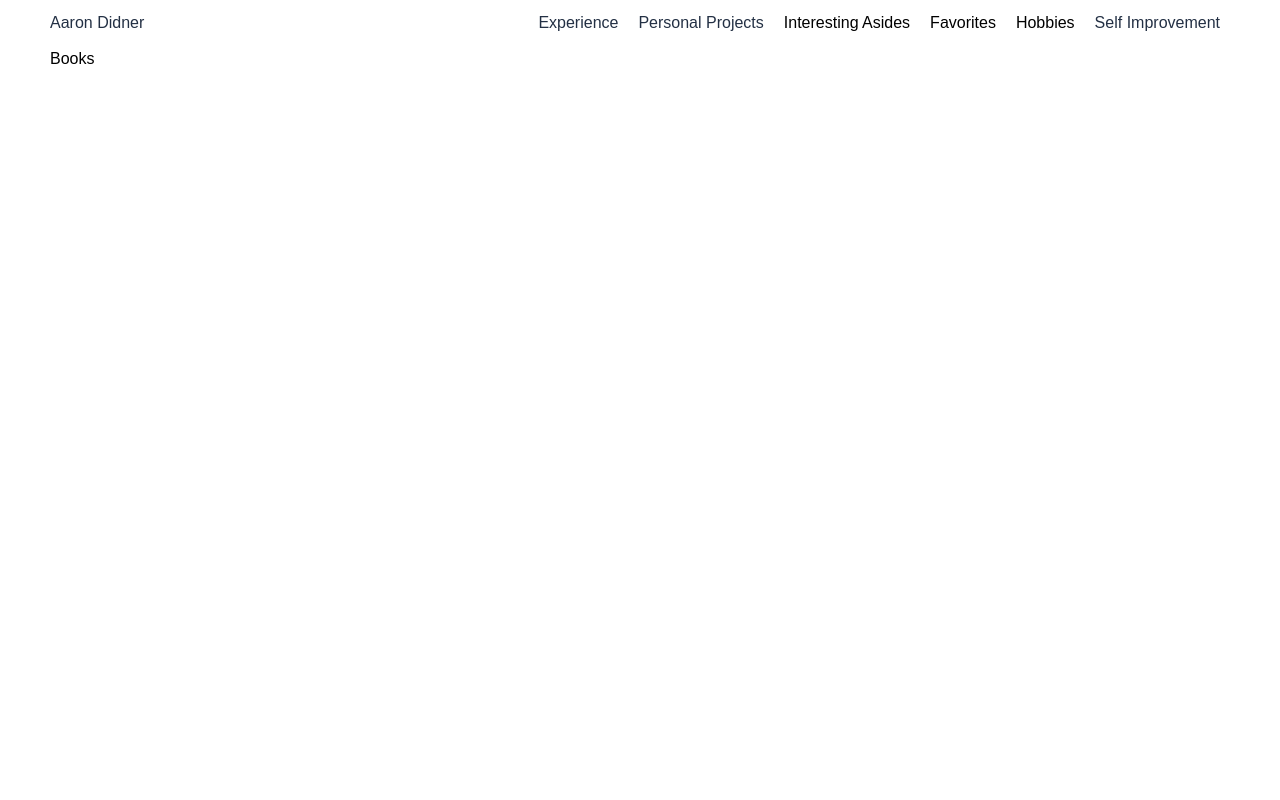
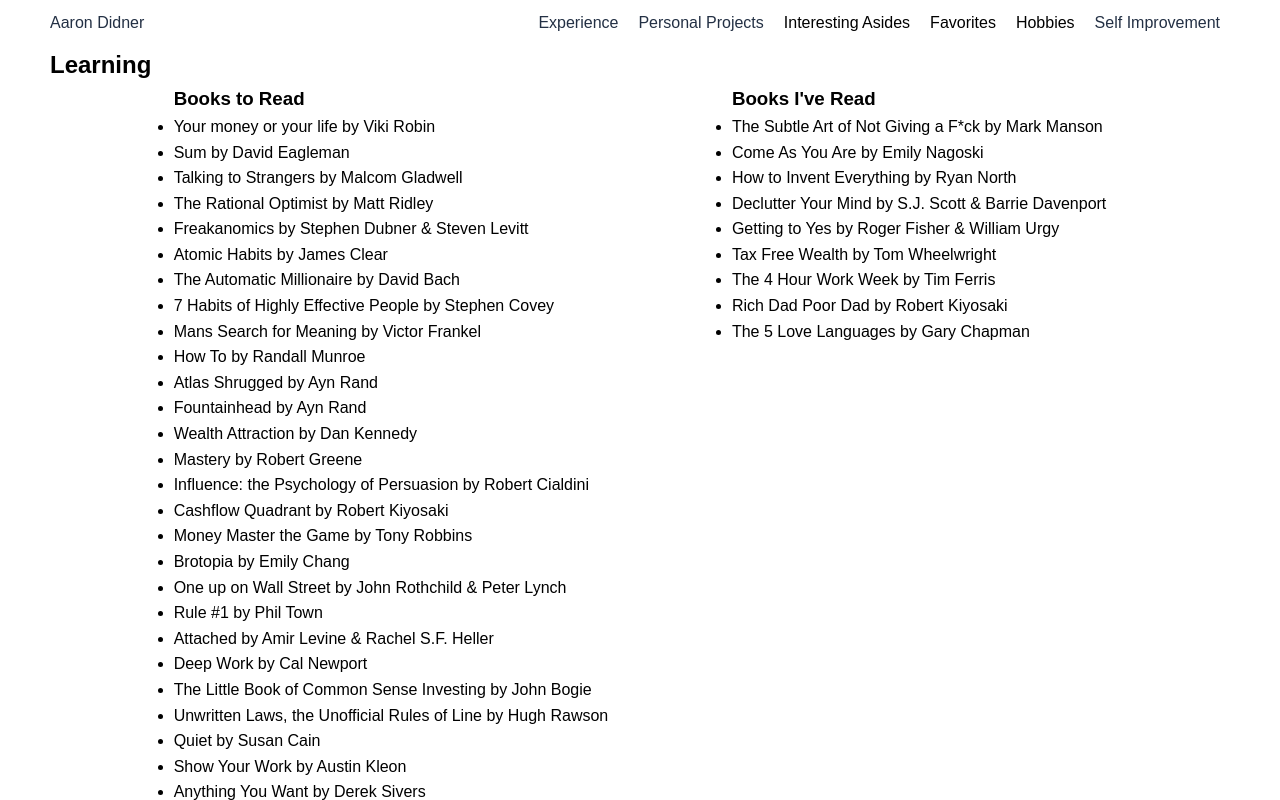
Before and after one commit to adidner/personal-site, a Next.js app: page /hobbies/reading in a window 1280 px wide. Built offline with nearby package versions, Linux system fonts and the light colour scheme.

Commit message:
basic scss and styling

```diff
--- /dev/null
+++ b/src/css.generated/hobbies.css
@@ -0,0 +1,12 @@
+.hobbies-book-column-seperator {
+  display: -webkit-box;
+  display: -ms-flexbox;
+  display: flex;
+  -webkit-box-orient: horizontal;
+  -webkit-box-direction: normal;
+      -ms-flex-direction: row;
+          flex-direction: row;
+  -webkit-box-pack: space-evenly;
+      -ms-flex-pack: space-evenly;
+          justify-content: space-evenly;
+}
--- a/src/pages/_app.tsx
+++ b/src/pages/_app.tsx
@@ -4,6 +4,7 @@
 import "../css.generated/root.css";
 import "../css.generated/professionalexperience.css"
 import "../css.generated/personalprojects.css"
+import "../css.generated/hobbies.css"
 
 
 import type { AppProps } from 'next/app';
--- a/src/pages/favorites/books.tsx
+++ b/src/pages/favorites/books.tsx
@@ -1,5 +1,8 @@
 import React from 'react';
 import Layout from '../../components/Layout';
+
+// This page will be cards with all the info packaged for books I've already read
+
 
 function Books() {
   return (
--- /dev/null
+++ b/src/pages/hobbies/hobbies.scss
@@ -0,0 +1,29 @@
+
+
+
+.hobbies-book-column-seperator {
+    display: flex;
+    flex-direction: row;
+    justify-content: space-evenly;
+    // grid-template-rows: 33% 33%;
+
+    // li {
+    //     margin: 5px 15px;
+    // }
+
+    // .toRead {
+    //     grid-column: 1 / 1;
+    // }
+
+    // .Read {
+    //     grid-column: 2 / 2;
+    // }
+
+    // .toReadFiction {
+
+    // }
+
+    // .ReadFiction {
+
+    // }
+}
--- a/src/pages/hobbies/reading.tsx
+++ b/src/pages/hobbies/reading.tsx
@@ -1,8 +1,66 @@
-import React from 'react';
-import Books from '../favorites/books';
+import React, { ReactElement } from 'react';
+import Layout from '../../components/Layout';
+import { learningReadBookData, fictionReadBookData, learningToReadBookData, fictionToReadBookData, ToReadInterface, ReadInterface } from '../../../public/data/bookData';
+
+
+//this page will be the books I've read from fiction and selfhelp in 2 column table things
+//Hope to add that the one's I've read will pull up modal cards when clicked with all their details
 
 function Reading() {
-  return <Books/>;
+
+  const createToReadList = (data: ToReadInterface[]): ReactElement => {
+    return (
+      <>
+        <h3>Books to Read</h3>
+        <ul>
+          {
+            data.map((book) =>
+              <li>
+                {book.title + " by " + book.author}
+              </li>
+            )
+          }
+        </ul>
+      </>
+    );
+  }
+
+  const createReadList = (data: ReadInterface[]): ReactElement => {
+    return (
+      <>
+        <h3>Books I've Read</h3>
+        <ul>
+          {
+            data.map((book) =>
+              <li>
+                {book.title + " by " + book.author}
+              </li>
+            )
+          }
+        </ul>
+      </>
+    );
+  }
+
+  return (
+    <Layout>
+      <div>
+        <h2>Learning</h2>
+        <div className={"hobbies-book-column-seperator"}>
+          <div>{createToReadList(learningToReadBookData)}</div>
+          <div>{createReadList(learningReadBookData)}</div>
+        </div>
+      </div>
+      <div>
+        <h2>Fiction</h2>
+        <div className={"hobbies-book-column-seperator"}>
+          <div>{createToReadList(fictionToReadBookData)}</div>
+          <div>{createReadList(fictionReadBookData)}</div>
+        </div>
+      </div>
+
+    </Layout>
+  );
 }
 
 export default Reading;
```
